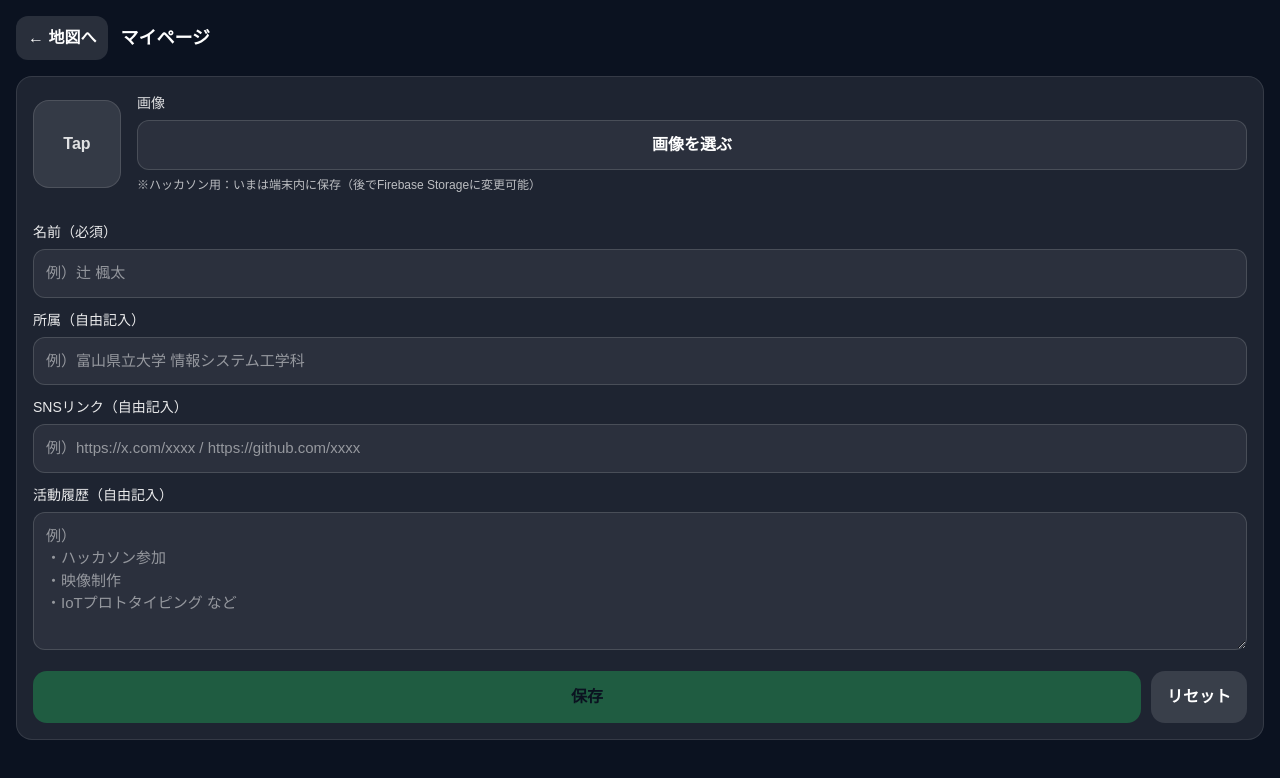
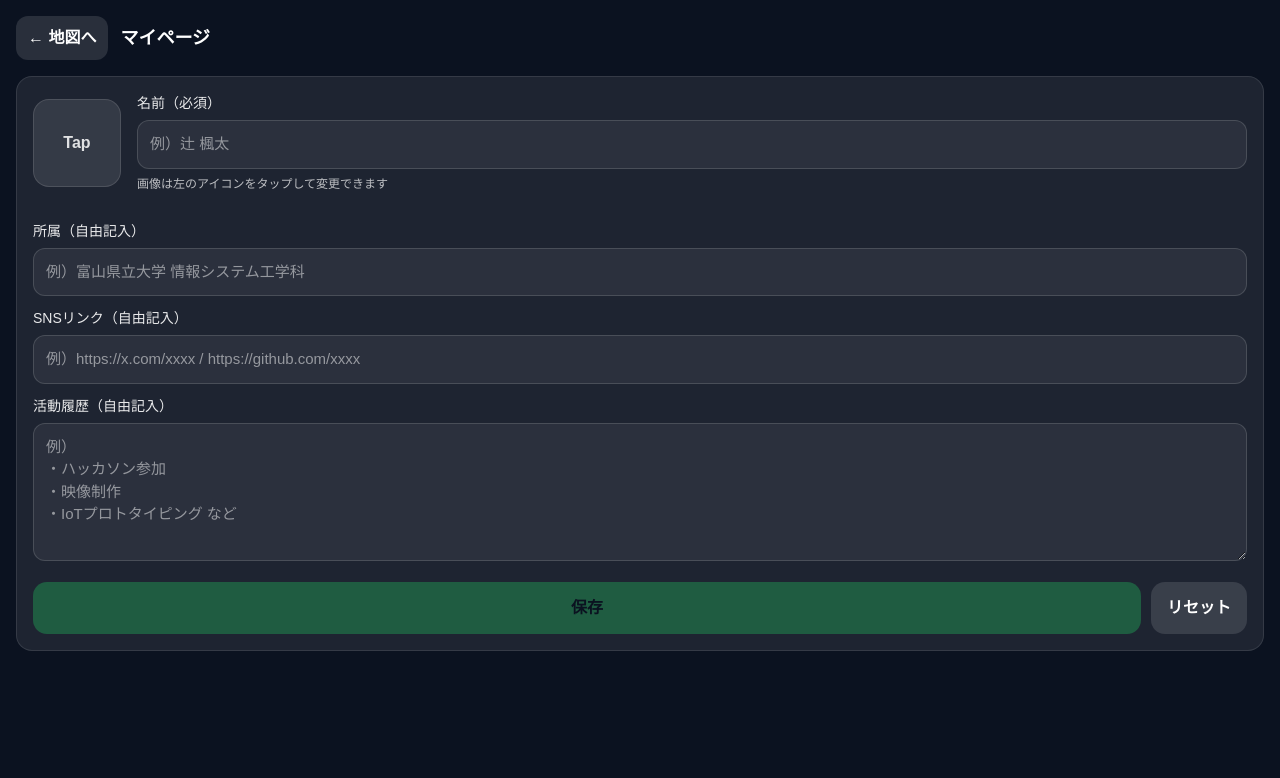
Before and after one commit to yomoyomo9411-wq/meshi, a Next.js app: page /me in a window 1280 px wide. Shown: the top 778 px of the page. Built offline with nearby package versions, Linux system fonts and the light colour scheme.

Commit message:
プロフ画像の挿入＋名前UI変更

```diff
--- a/app/me/page.tsx
+++ b/app/me/page.tsx
@@ -27,10 +27,10 @@ export default function MyPage() {
   const [profile, setProfile] = useState<Profile>(defaultProfile);
   const [savedMsg, setSavedMsg] = useState<string>("");
 
-  // ★追加：画像選択inputをクリックさせるためのref
+  // 画像選択inputをクリックさせるためのref
   const fileInputRef = useRef<HTMLInputElement | null>(null);
 
-  // ★追加：画像枠タップでファイル選択を開く
+  // 画像枠タップでファイル選択を開く
   const openFilePicker = () => {
     fileInputRef.current?.click();
   };
@@ -61,13 +61,12 @@ export default function MyPage() {
     const file = e.target.files?.[0];
     if (!file) return;
 
-    // 画像はデモ用にdataURLで保存（Firebase Storageに置き換え可能）
     const reader = new FileReader();
     reader.onload = () => {
       const result = String(reader.result || "");
       setProfile((p) => ({ ...p, imageDataUrl: result }));
 
-      // ★追加：同じ画像を選び直してもonChangeが発火するようにする
+      // 同じ画像を選び直してもonChangeが発火するようにする
       e.currentTarget.value = "";
     };
     reader.readAsDataURL(file);
@@ -110,9 +109,9 @@ export default function MyPage() {
           border: "1px solid rgba(255,255,255,0.10)",
         }}
       >
-        {/* 画像 */}
+        {/* 画像 + 名前（ここに移動） */}
         <div style={{ display: "flex", gap: 16, alignItems: "center" }}>
-          {/* ★変更：画像枠をbutton化してタップできるように */}
+          {/* 画像枠：タップで画像選択 */}
           <button
             type="button"
             onClick={openFilePicker}
@@ -130,6 +129,7 @@ export default function MyPage() {
               flexShrink: 0,
             }}
             aria-label="プロフィール画像を選択"
+            title="タップして画像を選択"
           >
             {profile.imageDataUrl ? (
               // eslint-disable-next-line @next/next/no-img-element
@@ -143,24 +143,26 @@ export default function MyPage() {
             )}
           </button>
 
+          {/* inputは非表示にしてref経由で開く */}
+          <input
+            ref={fileInputRef}
+            type="file"
+            accept="image/*"
+            onChange={onPickImage}
+            style={{ display: "none" }}
+          />
+
+          {/* 右側：名前入力（元「画像を選ぶ」ボタンの位置） */}
           <div style={{ flex: 1 }}>
-            <div style={{ fontSize: 14, opacity: 0.85, marginBottom: 6 }}>
-              画像
+            <div style={{ fontSize: 14, opacity: 0.9, marginBottom: 6 }}>
+              名前（必須）
             </div>
-
-            {/* ★変更：inputは非表示にしてref経由で開く */}
             <input
-              ref={fileInputRef}
-              type="file"
-              accept="image/*"
-              onChange={onPickImage}
-              style={{ display: "none" }}
-            />
-
-            {/* ★追加：明示的なボタンでも開ける（スマホで分かりやすい） */}
-            <button
-              type="button"
-              onClick={openFilePicker}
+              value={profile.name}
+              onChange={(e) =>
+                setProfile((p) => ({ ...p, name: e.target.value }))
+              }
+              placeholder="例）辻 楓太"
               style={{
                 width: "100%",
                 padding: "12px 12px",
@@ -168,28 +170,19 @@ export default function MyPage() {
                 border: "1px solid rgba(255,255,255,0.14)",
                 background: "rgba(255,255,255,0.06)",
                 color: "white",
-                fontWeight: 800,
+                outline: "none",
+                fontSize: 15,
               }}
-            >
-              画像を選ぶ
-            </button>
-
+            />
             <div style={{ fontSize: 12, opacity: 0.7, marginTop: 6 }}>
-              ※ハッカソン用：いまは端末内に保存（後でFirebase Storageに変更可能）
+              画像は左のアイコンをタップして変更できます
             </div>
           </div>
         </div>
 
         <div style={{ height: 16 }} />
 
-        {/* 入力フォーム */}
-        <Field
-          label="名前（必須）"
-          value={profile.name}
-          onChange={(v) => setProfile((p) => ({ ...p, name: v }))}
-          placeholder="例）辻 楓太"
-        />
-
+        {/* 入力フォーム（名前欄は上に移動したので削除） */}
         <Field
           label="所属（自由記入）"
           value={profile.affiliation}
```
